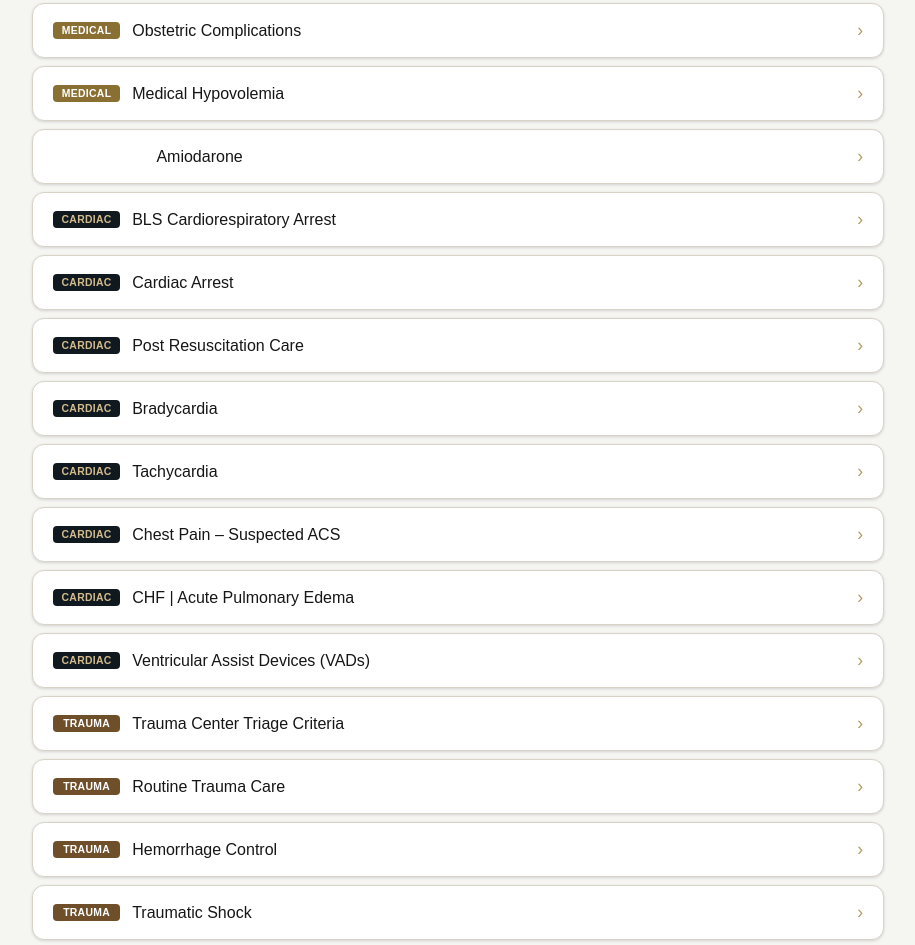
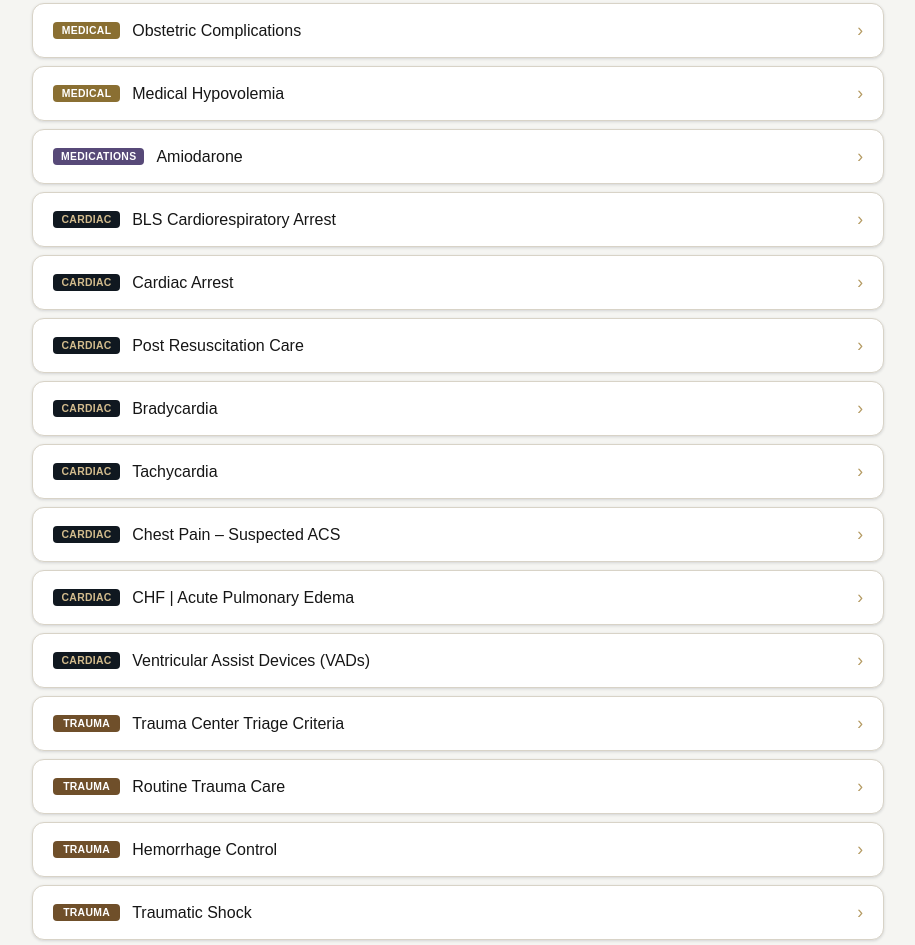
Before and after one commit to kingtree923/ROPE_v3, a plain HTML site: page index.html in a window 1280 px wide. Shown: the part 1815-2760 px from the top of the page, without its empty margins (182-1097 px from the left). Drawn offline with Linux system fonts and the light colour scheme.

Commit message:
Update index.html

```diff
--- a/index.html
+++ b/index.html
@@ -68,6 +68,7 @@ body {
 .cat-Pediatric { background: #4f6347; }
 .cat-HAZMAT { background: #574978; }
 .cat-Advanced { background: #3f6665; }
+.cat-Medications { background: #574978; }
 .protocol-name { flex: 1; font-weight: 500; }
 .chevron { color: var(--accent-dark); font-size: 1.1rem; }
 .no-results { text-align: center; color: var(--text-muted); padding: 2rem 1rem; display: none; }
```
